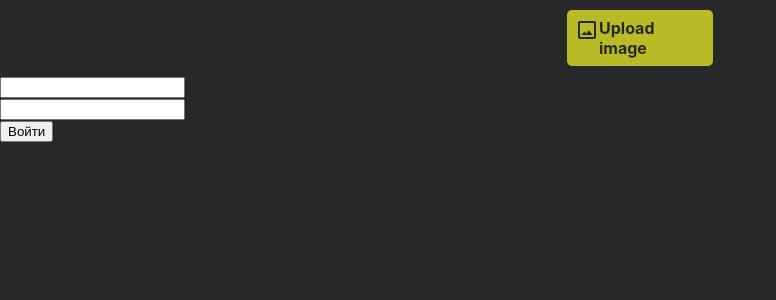
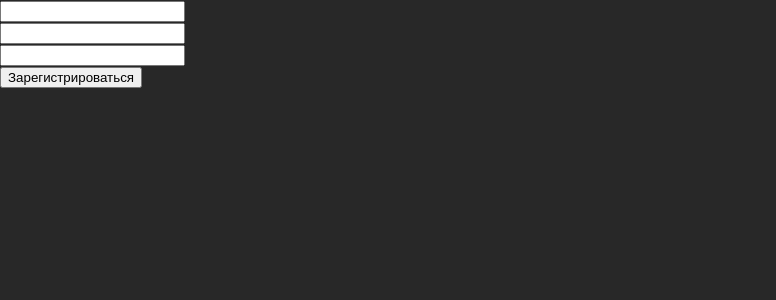
Before and after one commit to BL365/Imghost, a React (Create React App) app: page /App in a window 1280 px wide. Shown: the top 300 px of the page, without its empty margins (0-776 px from the left). Built offline with nearby package versions, Linux system fonts and the light colour scheme.

Commit message:
intermediate state commit

```diff
--- a/package.json
+++ b/package.json
@@ -8,8 +8,10 @@
     "@testing-library/jest-dom": "^4.2.4",
     "@testing-library/react": "^9.5.0",
     "@testing-library/user-event": "^7.2.1",
+    "history": "^5.0.0",
     "react": "^16.13.1",
     "react-dom": "^16.13.1",
+    "react-router-dom": "^5.2.0",
     "react-scripts": "3.4.1"
   },
   "scripts": {
--- a/src/Auth.js
+++ b/src/Auth.js
@@ -14,8 +14,8 @@ class Auth extends React.Component {
     };
 
     handleSubmit(event) {
+        event.preventDefault();
         let auth_str = '{"username":"' + this.state.login + '","password":"' + this.state.password + '"}';
-        event.preventDefault();
         let xhr = new XMLHttpRequest();
         xhr.open('POST', 'http://37.195.44.14:80/api/v1/users/login', true);
         xhr.setRequestHeader("Content-Type", "application/json");
--- /dev/null
+++ b/src/Registration.js
@@ -0,0 +1,57 @@
+import React from 'react';
+import App from './App';
+import Auth from './Auth';
+import './Registration.css';
+import {
+    Route,
+    Switch,
+    Redirect,
+    withRouter
+  } from "react-router-dom"
+
+
+class Registration extends React.Component {
+    constructor(props) {
+        super(props);
+        this.state = {login: '', password: '', email: ''};
+        this.handleChange = this.handleChange.bind(this);
+        this.handleSubmit = this.handleSubmit.bind(this);
+    };
+
+    handleChange(event) {
+        this.setState({[event.target.name]: event.target.value});
+    }
+
+
+    handleSubmit(event) {
+        let registration_str = '{"username":"' + this.state.login + '","password":"' + this.state.password + '","email":' + this.state.email + '"}';
+        event.preventDefault();
+        let xhr = new XMLHttpRequest();
+        xhr.open('POST', 'http://37.195.44.14:80/api/v1/users/', true);
+        xhr.setRequestHeader("Content-Type", "application/json");
+        xhr.send(registration_str);
+    };
+
+    render() {
+        const { history } = this.props
+        return (
+        <div className="Registration">
+            <Switch>
+                <form onSubmit={this.handleSubmit}>
+                    <input type="text" name="email"
+                    value = {this.state.email} onChange={this.handleChange} /><br />
+                    <input type="text" name="login"
+                    value = {this.state.login} onChange={this.handleChange} /><br />
+                    <input type="password" name="password"
+                    value = {this.state.password} onChange={this.handleChange} /><br />
+                    <input type="submit" value="Зарегистрироваться" />
+                </form>
+                <Route history={history} path='/App' component={App} />
+                <Auth />
+            </Switch>
+        </div>
+        );
+    };
+};
+
+export default Registration;
--- a/src/index.js
+++ b/src/index.js
@@ -1,15 +1,19 @@
 import React from 'react';
 import ReactDOM from 'react-dom';
 import './index.css';
-import App from './App';
-import Auth from './Auth';
+import Registration from './Registration';
+import { Router, Link } from 'react-router-dom';
+import {createBrowserHistory} from 'history';
 import * as serviceWorker from './serviceWorker';
 
-ReactDOM.render(
+const history = createBrowserHistory()
+
+ReactDOM.render((
   <React.StrictMode>
-    <App />
-    <Auth />
-  </React.StrictMode>,
+    <Router history={history}>
+      <Registration />
+    </Router>
+  </React.StrictMode>),
   document.getElementById('root')
 );
 
```
Also changed, not shown: src/Registration.css (added), 1 other file (tests, documents, lock files or other folders).
